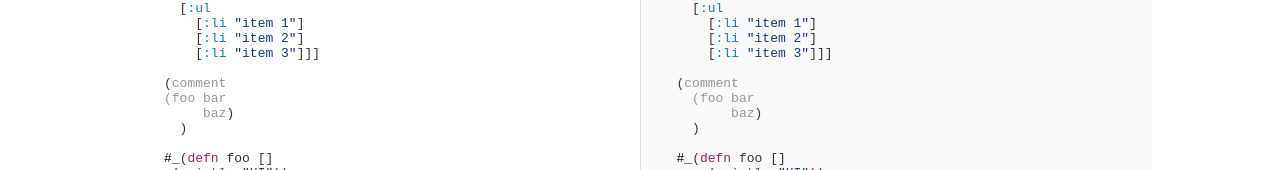
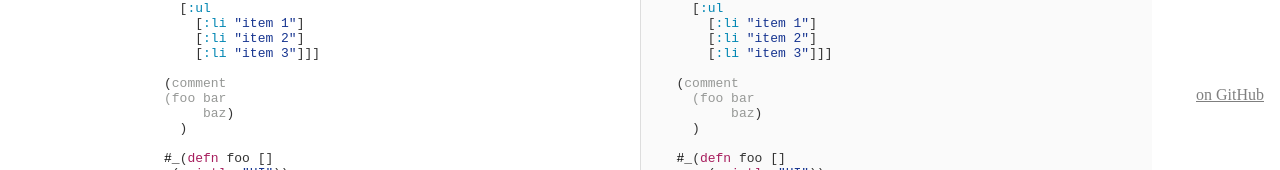
Before and after one commit to parinfer/parindent, a website with bundled scripts: page index.html in a window 1280 px wide. Shown: the part 680-850 px from the top of the page. Built offline with nearby package versions, Linux system fonts and the light colour scheme.

Commit message:
add github link to demo page

```diff
--- a/index.html
+++ b/index.html
@@ -46,9 +46,19 @@
       .cm-s-github .cm-number {color: #0086b3;}     /* clojure number */
       .cm-s-github .cm-bracket {color: #333;}       /* clojure brackets */
       .cm-s-github .cm-comment {color: #969896; }    /* clojure comment */
+
+      #github {
+        position: fixed;
+        opacity: 0.5;
+        color: black;
+        bottom: 0;
+        right: 0;
+        padding: 1em;
+      }
     </style>
   </head>
   <body>
+    <a id="github" href="https://github.com/shaunlebron/parindent">on GitHub</a>
     <div class="editors">
       <div class="editor input"></div>
       <div class="editor output"></div>
```
